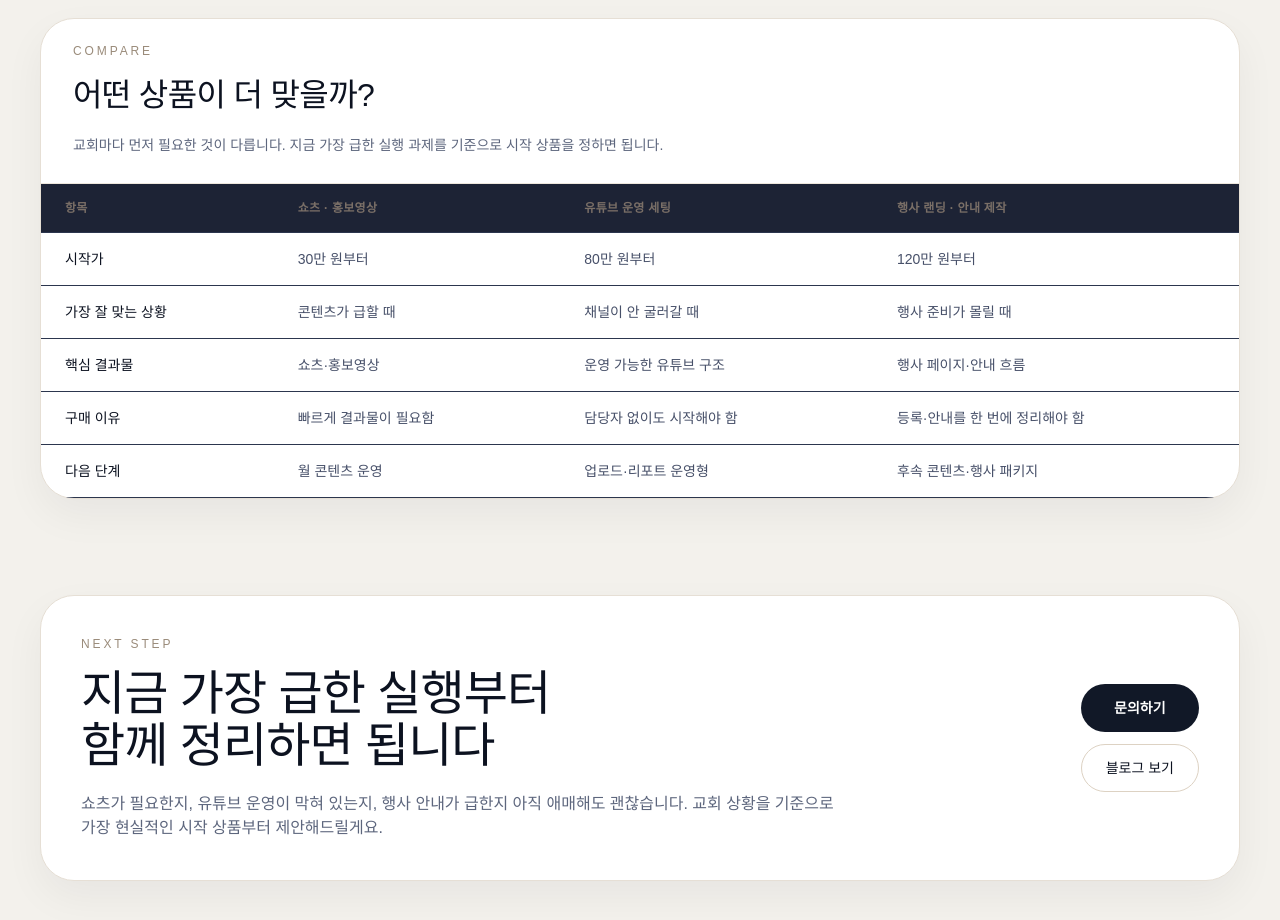
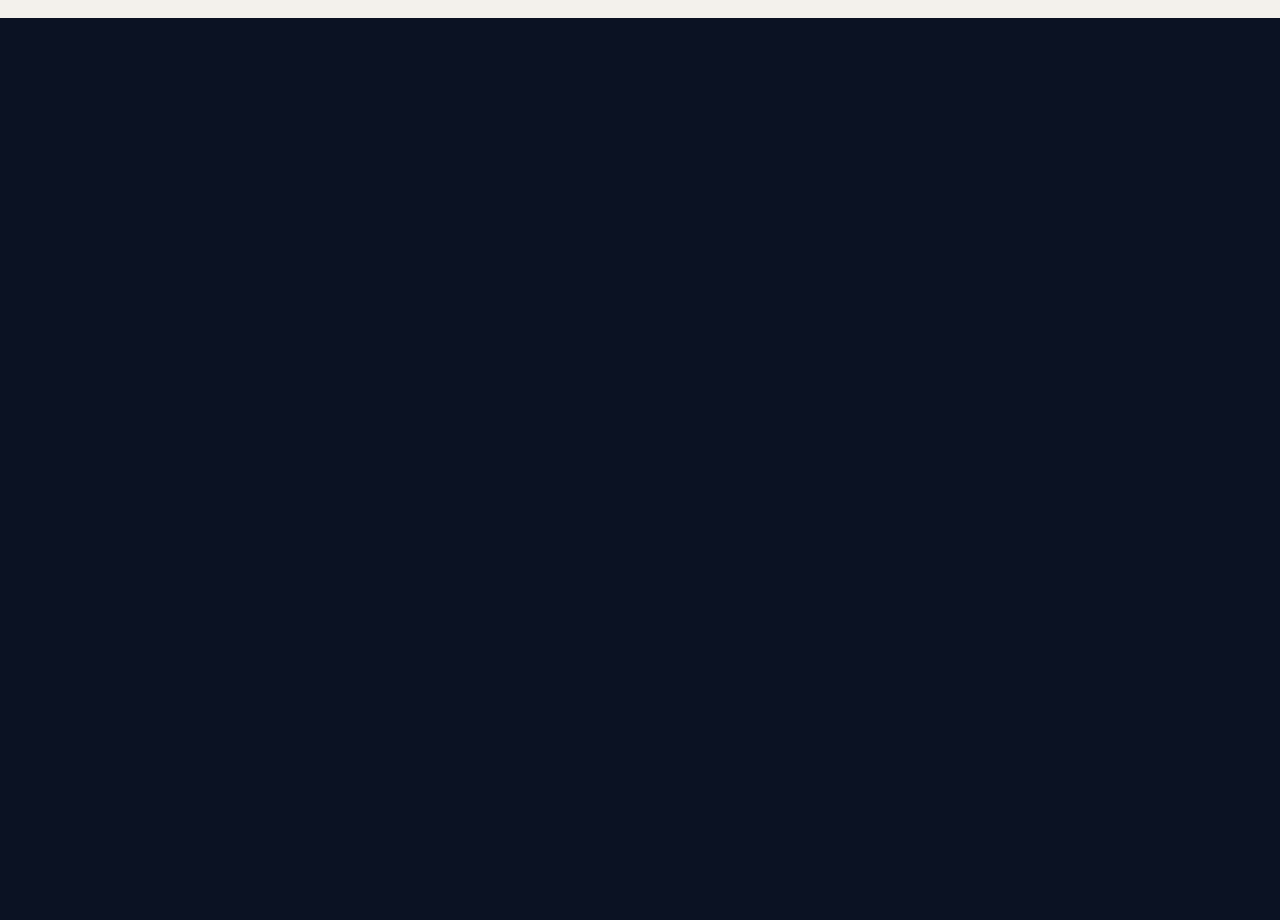
Before and after one commit to kinddragon1224/soom-church, a Next.js app: page /pricing in a window 1280 px wide. Shown: the part 1620-2540 px from the top of the page. After the commit the page ends 1638 px from the top, so only its background shows below. Built offline with nearby package versions, Linux system fonts and the light colour scheme; a web font is replaced by a local one.

Commit message:
Remove pricing compare and bottom CTA sections

```diff
--- a/app/pricing/page.tsx
+++ b/app/pricing/page.tsx
@@ -43,14 +43,6 @@ const services: Service[] = [
     points: ["행사 랜딩", "신청·안내", "리플렛·홍보물"],
     cta: "행사 문의하기",
   },
-];
-
-const compareRows = [
-  { label: "시작가", values: ["30만 원부터", "80만 원부터", "120만 원부터"] },
-  { label: "가장 잘 맞는 상황", values: ["콘텐츠가 급할 때", "채널이 안 굴러갈 때", "행사 준비가 몰릴 때"] },
-  { label: "핵심 결과물", values: ["쇼츠·홍보영상", "운영 가능한 유튜브 구조", "행사 페이지·안내 흐름"] },
-  { label: "구매 이유", values: ["빠르게 결과물이 필요함", "담당자 없이도 시작해야 함", "등록·안내를 한 번에 정리해야 함"] },
-  { label: "다음 단계", values: ["월 콘텐츠 운영", "업로드·리포트 운영형", "후속 콘텐츠·행사 패키지"] },
 ];
 
 export default function PricingPage() {
@@ -115,72 +107,6 @@ export default function PricingPage() {
         </div>
       </section>
 
-      <section>
-        <div className="mx-auto max-w-7xl px-5 pb-16 sm:px-8 lg:px-10 lg:pb-24">
-          <div className="overflow-hidden rounded-[34px] border border-[#e6dfd5] bg-white shadow-[0_16px_40px_rgba(16,24,40,0.05)]">
-            <div className="border-b border-[#eee7dd] px-6 py-6 sm:px-8">
-              <p className="text-xs tracking-[0.24em] text-[#9a8b7a]">COMPARE</p>
-              <h2 className="mt-3 font-display text-[2rem] tracking-[-0.04em]">어떤 상품이 더 맞을까?</h2>
-              <p className="mt-3 max-w-2xl text-sm leading-7 text-[#5d667d]">
-                교회마다 먼저 필요한 것이 다릅니다. 지금 가장 급한 실행 과제를 기준으로 시작 상품을 정하면 됩니다.
-              </p>
-            </div>
-            <div className="overflow-x-auto">
-              <table className="min-w-full text-sm">
-                <thead>
-                  <tr>
-                    <th className="px-6 py-4 text-left text-[#7a6f67]">항목</th>
-                    <th className="px-6 py-4 text-left text-[#7a6f67]">쇼츠 · 홍보영상</th>
-                    <th className="px-6 py-4 text-left text-[#7a6f67]">유튜브 운영 세팅</th>
-                    <th className="px-6 py-4 text-left text-[#7a6f67]">행사 랜딩 · 안내 제작</th>
-                  </tr>
-                </thead>
-                <tbody>
-                  {compareRows.map((row) => (
-                    <tr key={row.label} className="border-t border-[#eee7dd]">
-                      <td className="px-6 py-4 font-medium text-[#0c1220]">{row.label}</td>
-                      {row.values.map((value, index) => (
-                        <td key={`${row.label}-${index}`} className="px-6 py-4 text-[#475069]">
-                          {value}
-                        </td>
-                      ))}
-                    </tr>
-                  ))}
-                </tbody>
-              </table>
-            </div>
-          </div>
-        </div>
-      </section>
-
-      <section>
-        <div className="mx-auto max-w-7xl px-5 pb-20 sm:px-8 lg:px-10 lg:pb-28">
-          <div className="rounded-[34px] border border-[#e6dfd5] bg-white p-7 shadow-[0_16px_40px_rgba(16,24,40,0.05)] sm:p-10">
-            <div className="grid gap-8 lg:grid-cols-[1fr_auto] lg:items-center">
-              <div>
-                <p className="text-xs tracking-[0.24em] text-[#9a8b7a]">NEXT STEP</p>
-                <h2 className="mt-4 font-display text-[2rem] leading-[1.08] tracking-[-0.05em] sm:text-[3rem]">
-                  지금 가장 급한 실행부터
-                  <br />
-                  함께 정리하면 됩니다
-                </h2>
-                <p className="mt-5 max-w-3xl text-sm leading-7 text-[#5d667d] sm:text-base">
-                  쇼츠가 필요한지, 유튜브 운영이 막혀 있는지, 행사 안내가 급한지 아직 애매해도 괜찮습니다.
-                  교회 상황을 기준으로 가장 현실적인 시작 상품부터 제안해드릴게요.
-                </p>
-              </div>
-              <div className="flex flex-col gap-3 sm:flex-row lg:flex-col">
-                <Link href="/contact" className="inline-flex min-h-12 items-center justify-center rounded-full bg-[#111827] px-6 text-sm font-semibold text-white">
-                  문의하기
-                </Link>
-                <Link href="/ai-guides" className="inline-flex min-h-12 items-center justify-center rounded-full border border-[#ddd2c3] px-6 text-sm font-medium text-[#0c1220]">
-                  블로그 보기
-                </Link>
-              </div>
-            </div>
-          </div>
-        </div>
-      </section>
     </main>
   );
 }
```
